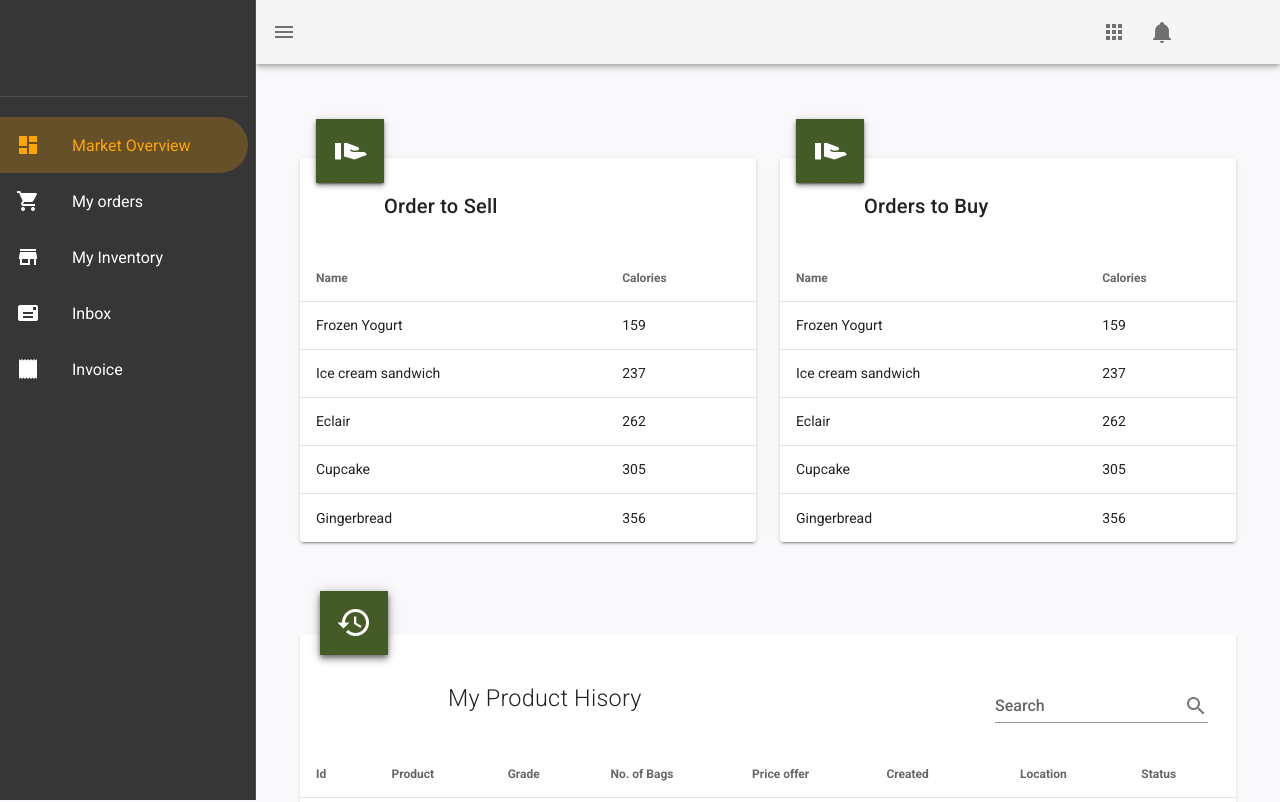
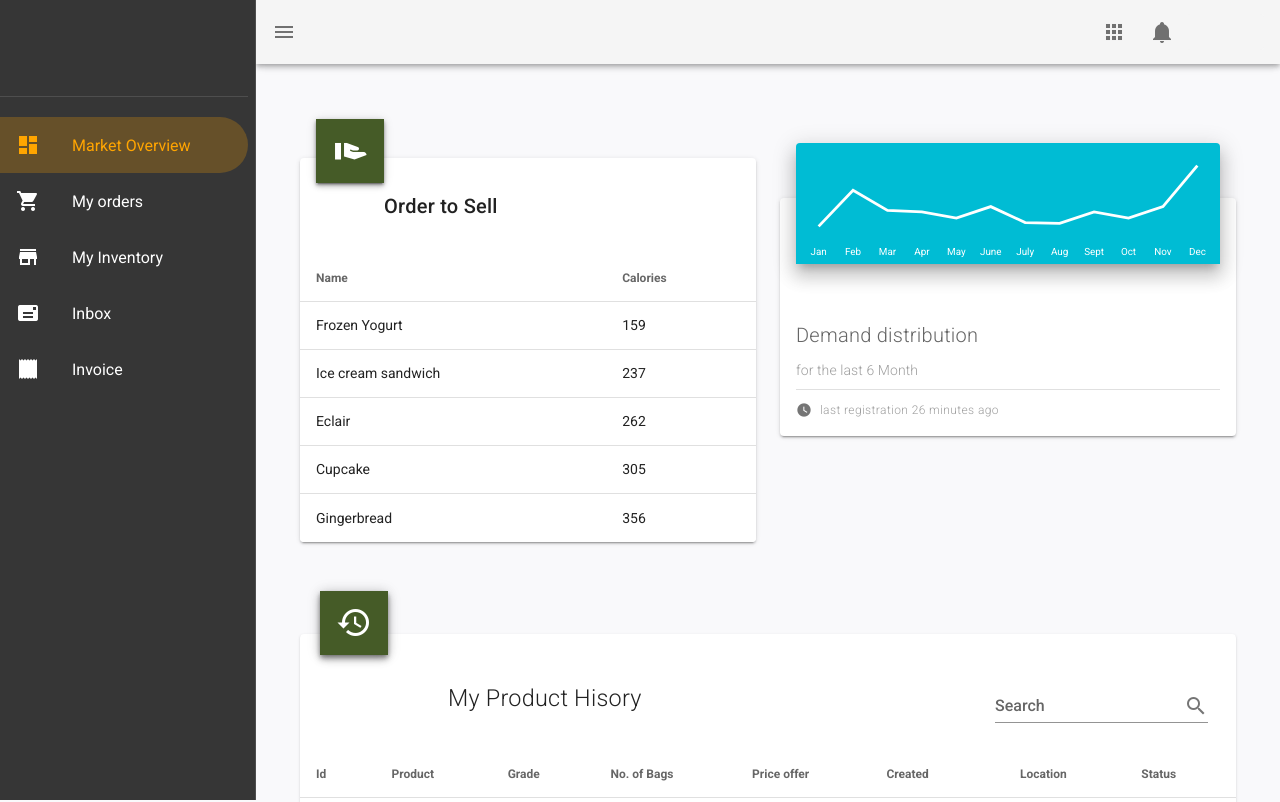
Before and after one commit to peterchege/armu, a Vue app: page /dashboard in a window 1280 px wide. Shown: the top 802 px of the page. Built offline with nearby package versions, Linux system fonts and the light colour scheme; what vue-axios-cors would draw is missing.

Commit message:
demand distribution

```diff
--- /dev/null
+++ b/src/components/card/Demand.vue
@@ -0,0 +1,75 @@
+<template>
+  <v-card
+    class="mt-10 mx-auto"
+    max-width="700"
+  >
+    <v-sheet
+      class="v-sheet--offset mx-auto"
+      color="cyan"
+      elevation="12"
+      width="calc(100% - 32px)"
+    >
+      <v-sparkline
+        :labels="labels"
+        :value="value"
+        color="white"
+        line-width="2"
+        padding="16"
+      ></v-sparkline>
+    </v-sheet>
+
+    <v-card-text class="pt-0">
+      <div class="title font-weight-light mb-2">
+        Demand distribution
+      </div>
+      <div class="subheading font-weight-light grey--text">
+        for the last 6 Month
+      </div>
+      <v-divider class="my-2"></v-divider>
+      <v-icon
+        class="mr-2"
+        small
+      >
+        mdi-clock
+      </v-icon>
+      <span class="caption grey--text font-weight-light">last registration 26 minutes ago</span>
+    </v-card-text>
+  </v-card>
+</template>
+
+<script>
+  export default {
+    data: () => ({
+      labels: [
+        'Jan',
+        'Feb',
+        'Mar',
+        'Apr',
+        'May',
+        'June',
+        'July',
+        'Aug',
+        'Sept',
+        'Oct',
+        'Nov ',
+        'Dec',
+
+      ],
+      value: [
+        200,
+        675,
+        410,
+        390,
+        310,
+        460,
+        250,
+        240,
+        390,
+        310,
+        460,
+        1000,
+
+      ],
+    }),
+  }
+</script>
--- a/src/views/Dashboard.vue
+++ b/src/views/Dashboard.vue
@@ -25,21 +25,7 @@
           </v-col>
 
           <v-col cols="12" md="6">
-              <v-card class=" mx-auto"  >
-                    <v-card-title>
-                        <v-sheet
-                            class="v-sheet--offset"
-                            elevation="2"
-                            max-width="80"
-                            >
-                                <v-toolbar  color="primary" class="round-coners" dark>
-                                    <v-icon large>mdi-offer</v-icon>
-                                </v-toolbar>
-                        </v-sheet>
-                        Orders to Buy
-                    </v-card-title>
-                    <app-offer></app-offer>
-                </v-card>
+              <app-demand></app-demand>
           </v-col>
           </v-row>
 
@@ -63,7 +49,8 @@
      appSideBar:() => import ('@/components/navigation/NavigationDrawer'),
      appHeaderMenu:() => import ('@/components/navigation/HeaderMenu'),
      appBid:()=> import('@/components/card/Bid'),
-     appOffer:()=> import('@/components/card/Offer'),
+    //  appOffer:()=> import('@/components/card/Offer'),
+     appDemand:()=>import('@/components/card/Demand'),
      appProductHistory:()=> import('@/components/table/productHistory')
 
     },
```
